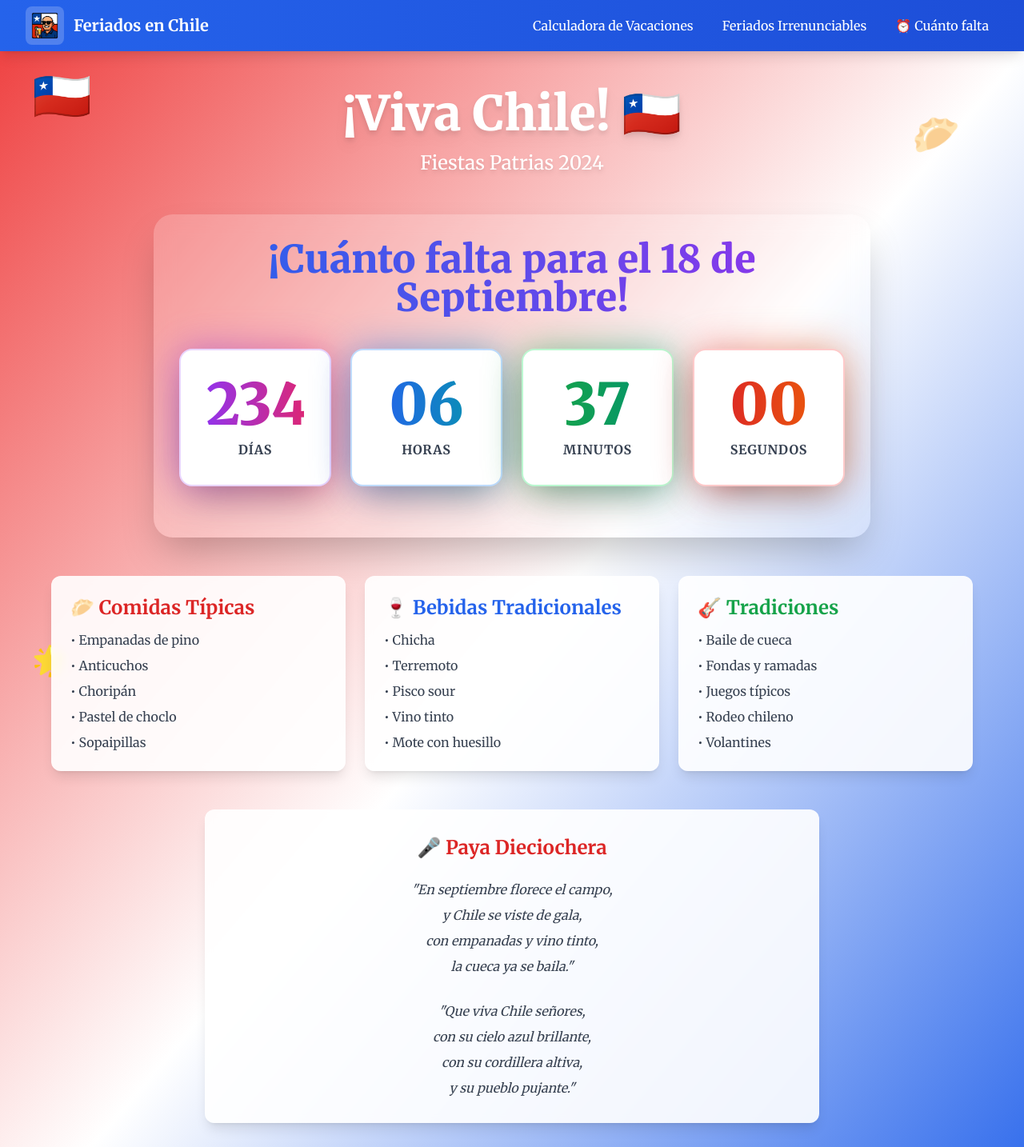
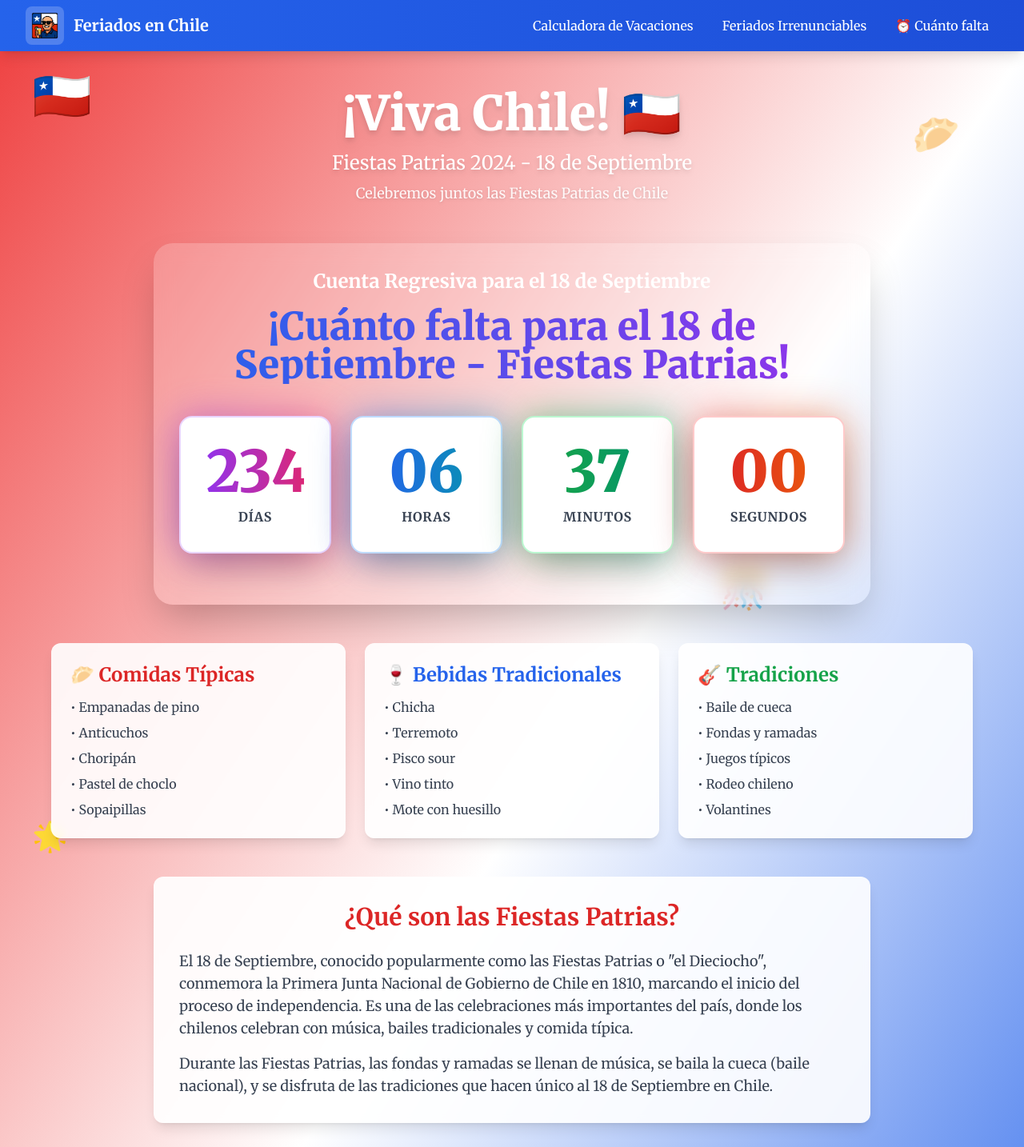
Before and after one commit to Nicolasvegam/tool-feriados-chile, a Next.js app: page /cuanto-falta-18-septiembre in a window 1280 px wide. Shown: the top 1434 px of the page at 80% size. Built offline with nearby package versions, Linux system fonts and the light colour scheme.

Commit message:
feat(layout, laws): update metadata and descriptions for Fiestas Patrias

```diff
--- a/app/components/LawsSection/LawsSection.tsx
+++ b/app/components/LawsSection/LawsSection.tsx
@@ -19,7 +19,7 @@ const laws: Law[] = [
     description: "Establecimiento de Feriados Legales",
     details: [
       "Esta es la base legal principal que organiza los feriados en Chile.",
-      "Incluye los feriados más tradicionales, como Año Nuevo (1 de enero), Viernes Santo y Sábado Santo (Semana Santa), Independencia Nacional (18 de septiembre), Día de las Glorias del Ejército (19 de septiembre), y Navidad (25 de diciembre).",
+      "Incluye los feriados más tradicionales, como Año Nuevo (1 de enero), Viernes Santo y Sábado Santo (Semana Santa), Independencia Nacional (18 de septiembre - Fiestas Patrias), Día de las Glorias del Ejército (19 de septiembre - Fiestas Patrias), y Navidad (25 de diciembre).",
       "También regula feriados móviles religiosos, como la Ascensión del Señor y Corpus Christi, aunque algunos han sido reemplazados por otros feriados (como la Virgen del Carmen)."
     ],
     source: "Biblioteca del Congreso Nacional de Chile"
@@ -30,7 +30,7 @@ const laws: Law[] = [
     year: "2004",
     description: "Feriados Obligatorios e Irrenunciables para el Comercio",
     details: [
-      "Define que los días 1 de enero, 1 de mayo, 18 y 19 de septiembre, y 25 de diciembre son irrenunciables para los trabajadores del comercio.",
+      "Define que los días 1 de enero, 1 de mayo, 18 y 19 de septiembre (Fiestas Patrias), y 25 de diciembre son irrenunciables para los trabajadores del comercio.",
       "Excepciones: Clubes, restaurantes y establecimientos de entretenimiento (como cines y espectáculos).",
       "Farmacias de urgencia o turno y expendios de combustibles.",
       "Se creó para garantizar el descanso de los trabajadores en fechas clave, limitando la operación comercial."
@@ -57,7 +57,7 @@ const laws: Law[] = [
     description: "Feriados Adicionales en Septiembre",
     details: [
       "Agrega un feriado adicional en casos específicos:",
-      "Si el 18 y 19 de septiembre caen en martes y miércoles, se declara feriado el lunes 17.",
+      "Si el 18 y 19 de septiembre (Fiestas Patrias) caen en martes y miércoles, se declara feriado el lunes 17.",
       "Si caen en miércoles y jueves, se declara feriado el viernes 20.",
       "Esto busca facilitar el descanso prolongado durante las Fiestas Patrias."
     ],
@@ -84,7 +84,7 @@ const laws: Law[] = [
     details: [
       "Establece feriados adicionales en fechas específicas:",
       "2 de enero, cuando el 1 de enero sea domingo.",
-      "17 de septiembre, cuando el 18 de septiembre sea martes.",
+      "17 de septiembre, cuando el 18 de septiembre (Fiestas Patrias) sea martes.",
       "Busca promover el turismo interno y otorgar un fin de semana largo."
     ],
     source: "Biblioteca del Congreso Nacional de Chile"
--- a/app/cuanto-falta-18-septiembre/page.tsx
+++ b/app/cuanto-falta-18-septiembre/page.tsx
@@ -2,8 +2,9 @@ import CountdownTimer from '@/app/components/CountdownTimer';
 import { Metadata } from 'next';
 
 export const metadata: Metadata = {
-  title: 'Cuánto falta para el 18 de Septiembre - Fiestas Patrias Chile',
-  description: 'Descubre cuánto falta para las Fiestas Patrias de Chile. ¡Prepárate para celebrar con empanadas, chicha y cueca!',
+  title: 'Cuánto falta para el 18 de Septiembre 2024 - Fiestas Patrias Chile',
+  description: 'Descubre cuánto falta para el 18 de Septiembre y las Fiestas Patrias de Chile 2024. Contador en tiempo real para las Fiestas Patrias. ¡Prepárate para celebrar el 18 de Septiembre con empanadas, chicha y cueca!',
+  keywords: '18 de septiembre, fiestas patrias, chile, contador, cuánto falta, dieciocho',
 };
 
 export default function Contador18Septiembre() {
@@ -32,13 +33,19 @@ export default function Contador18Septiembre() {
           <h1 className="text-4xl sm:text-6xl font-black text-white drop-shadow-lg mb-4">
             ¡Viva Chile! 🇨🇱
           </h1>
-          <p className="text-xl sm:text-2xl text-white drop-shadow-md">
-            Fiestas Patrias 2024
+          <p className="text-xl sm:text-2xl text-white drop-shadow-md mb-2">
+            Fiestas Patrias 2024 - 18 de Septiembre
+          </p>
+          <p className="text-lg text-white/90 drop-shadow">
+            Celebremos juntos las Fiestas Patrias de Chile
           </p>
         </div>
 
         <div className="bg-white/20 backdrop-blur-md rounded-3xl p-8 shadow-2xl max-w-4xl mx-auto mb-12">
-          <CountdownTimer targetDate={targetDate} eventName="el 18 de Septiembre" />
+          <h2 className="text-2xl font-bold text-white text-center mb-4">
+            Cuenta Regresiva para el 18 de Septiembre
+          </h2>
+          <CountdownTimer targetDate={targetDate} eventName="el 18 de Septiembre - Fiestas Patrias" />
         </div>
 
         {/* Sección de tradiciones */}
@@ -77,9 +84,24 @@ export default function Contador18Septiembre() {
           </div>
         </div>
 
+        {/* Información sobre el 18 de Septiembre */}
+        <div className="mt-12 bg-white/90 backdrop-blur-sm rounded-xl p-8 shadow-lg max-w-4xl mx-auto">
+          <h2 className="text-3xl font-bold text-center mb-6 text-red-600">¿Qué son las Fiestas Patrias?</h2>
+          <p className="text-gray-700 mb-4 text-lg">
+            El 18 de Septiembre, conocido popularmente como las Fiestas Patrias o "el Dieciocho", conmemora
+            la Primera Junta Nacional de Gobierno de Chile en 1810, marcando el inicio del proceso de
+            independencia. Es una de las celebraciones más importantes del país, donde los chilenos
+            celebran con música, bailes tradicionales y comida típica.
+          </p>
+          <p className="text-gray-700 text-lg">
+            Durante las Fiestas Patrias, las fondas y ramadas se llenan de música, se baila la cueca
+            (baile nacional), y se disfruta de las tradiciones que hacen único al 18 de Septiembre en Chile.
+          </p>
+        </div>
+
         {/* Paya chilena */}
         <div className="mt-12 bg-white/90 backdrop-blur-sm rounded-xl p-8 shadow-lg max-w-3xl mx-auto">
-          <h3 className="text-2xl font-bold text-center mb-6 text-red-600">🎤 Paya Dieciochera</h3>
+          <h3 className="text-2xl font-bold text-center mb-6 text-red-600">🎤 Paya Dieciochera para las Fiestas Patrias</h3>
           <div className="text-center italic text-gray-700 space-y-2">
             <p>&quot;En septiembre florece el campo,</p>
             <p>y Chile se viste de gala,</p>
--- a/app/data/vacation_optimization.ts
+++ b/app/data/vacation_optimization.ts
@@ -19,7 +19,7 @@ export const vacation_optimization: Record<string, VacationPeriod[]> = {
   ],
   "2025": [
     {
-      period: "Semana del 18 de septiembre",
+      period: "Semana del 18 de septiembre - Fiestas Patrias",
       days_to_request: ["2025-09-15", "2025-09-16", "2025-09-17"],
       total_days_off: ["2025-09-15", "2025-09-16", "2025-09-17", "2025-09-18", "2025-09-19", "2025-09-20", "2025-09-21"],
       efficiency: 7/3 // 7 días libres / 3 días pedidos
@@ -39,7 +39,7 @@ export const vacation_optimization: Record<string, VacationPeriod[]> = {
   ],
   "2026": [
     {
-      period: "Semana del 18 de septiembre",
+      period: "Semana del 18 de septiembre - Fiestas Patrias",
       days_to_request: ["2026-09-14", "2026-09-15", "2026-09-16", "2026-09-17"],
       total_days_off: [
         "2026-09-14", "2026-09-15", "2026-09-16", "2026-09-17",
@@ -74,7 +74,7 @@ export const vacation_optimization: Record<string, VacationPeriod[]> = {
       efficiency: 4/1 // 4 días libres / 1 día pedido
     },
     {
-      period: "Semana del 18 de septiembre",
+      period: "Semana del 18 de septiembre - Fiestas Patrias",
       days_to_request: ["2027-09-20"],
       total_days_off: ["2027-09-18", "2027-09-19", "2027-09-20"],
       efficiency: 3/1 // 3 días libres / 1 día pedido
--- a/app/layout.tsx
+++ b/app/layout.tsx
@@ -22,8 +22,8 @@ export const viewport: Viewport = {
 export const metadata: Metadata = {
     metadataBase: new URL('https://www.feriadosenchile.com'),
     title: 'Feriados en Chile 2025 - Calendario de Días Festivos',
-    description: 'Calendario completo de feriados legales en Chile 2025. Consulta todos los días festivos oficiales, feriados irrenunciables según la ley laboral chilena, y planifica tus vacaciones con nuestro optimizador inteligente. Información actualizada sobre fechas importantes como 18 de Septiembre, Navidad y Año Nuevo.',
-    keywords: 'feriados en chile, feriados chile 2025, calendario feriados chile, días festivos chile, feriados irrenunciables, vacaciones chile, planificador vacaciones, feriados nacionales chile, ley laboral chile, código del trabajo, fiestas patrias, navidad chile, año nuevo',
+    description: 'Calendario completo de feriados legales en Chile 2025. Consulta todos los días festivos oficiales, feriados irrenunciables según la ley laboral chilena, y planifica tus vacaciones con nuestro optimizador inteligente. Información actualizada sobre fechas importantes como 18 de Septiembre (Fiestas Patrias), Navidad y Año Nuevo.',
+    keywords: 'feriados en chile, feriados chile 2025, calendario feriados chile, días festivos chile, feriados irrenunciables, vacaciones chile, planificador vacaciones, feriados nacionales chile, ley laboral chile, código del trabajo, fiestas patrias, 18 de septiembre, navidad chile, año nuevo',
     authors: [{ name: 'Di Monk' }],
     creator: 'Di Monk',
     publisher: 'Di Monk',
```
